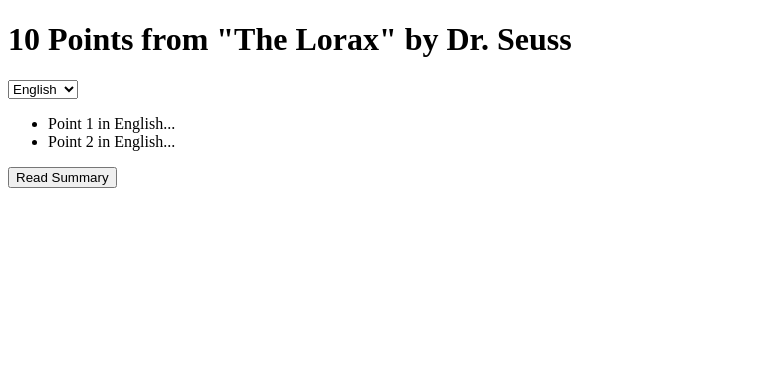
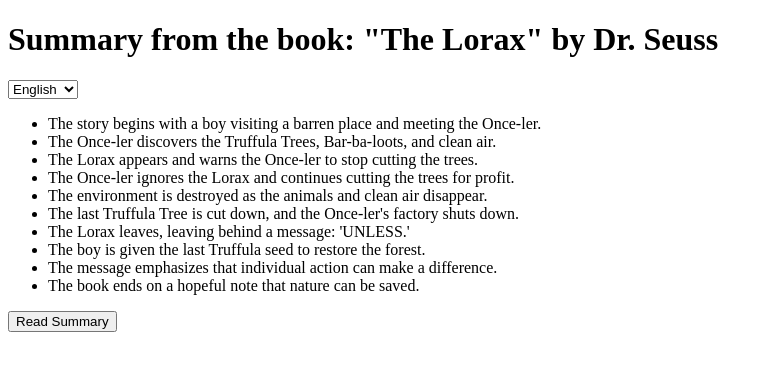
Before and after one commit to vaishali-jain/EcoMania, a plain HTML site: page index.html in a window 1280 px wide. Shown: the whole page, without its empty margins (0-773 px from the left). Drawn offline with Linux system fonts and the light colour scheme.

Commit message:
Added english summary to main page

```diff
--- a/index.html
+++ b/index.html
@@ -6,7 +6,7 @@
     <title>The Lorax - Environmental Lessons for Kids</title>
 </head>
 <body>
-    <h1>10 Points from "The Lorax" by Dr. Seuss</h1>
+    <h1>Summary from the book: "The Lorax" by Dr. Seuss</h1>
     <select id="language">
         <option value="en">English</option>
         <option value="hi">Hindi</option>
@@ -15,10 +15,18 @@
         <option value="maw">Marwari</option>
     </select>
     <ul id="points">
-        <li>Point 1 in English...</li>
-        <li>Point 2 in English...</li>
-        <!-- The points will dynamically change based on language selection -->
+        <li>The story begins with a boy visiting a barren place and meeting the Once-ler.</li>
+        <li>The Once-ler discovers the Truffula Trees, Bar-ba-loots, and clean air.</li>
+        <li>The Lorax appears and warns the Once-ler to stop cutting the trees.</li>
+        <li>The Once-ler ignores the Lorax and continues cutting the trees for profit.</li>
+        <li>The environment is destroyed as the animals and clean air disappear.</li>
+        <li>The last Truffula Tree is cut down, and the Once-ler's factory shuts down.</li>
+        <li>The Lorax leaves, leaving behind a message: 'UNLESS.'</li>
+        <li>The boy is given the last Truffula seed to restore the forest.</li>
+        <li>The message emphasizes that individual action can make a difference.</li>
+        <li>The book ends on a hopeful note that nature can be saved.</li>
     </ul>
+
     <button onclick="readSummary()">Read Summary</button>
 
     <script src="app.js"></script>
```
